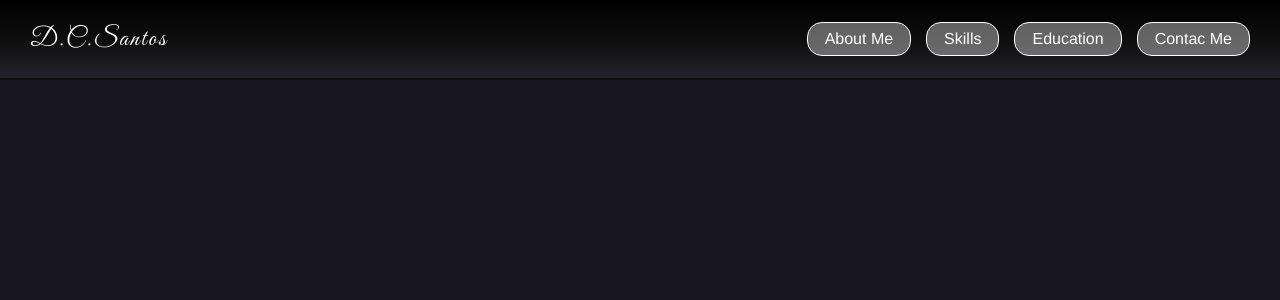
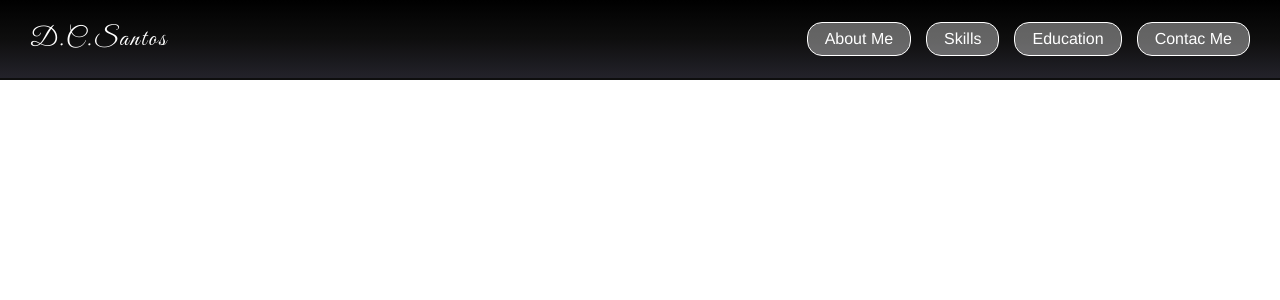
Before and after one commit to DeivisonCs/my-site, a React (Create React App) app: page / in a window 1280 px wide. Shown: the top 300 px of the page. Built offline with nearby package versions, Linux system fonts and the light colour scheme.

Commit message:
name container start

```diff
--- /dev/null
+++ b/src/components/MainNameSection/index.jsx
@@ -0,0 +1,12 @@
+import React from "react";
+import {NameContainer} from "./styles";
+
+const MyNameSection = () => {
+    return(
+        <NameContainer>
+
+        </NameContainer>
+    )
+}
+
+export {MyNameSection};
--- /dev/null
+++ b/src/components/MainNameSection/styles.js
@@ -0,0 +1,6 @@
+import styled from "styled-components";
+
+export const NameContainer = styled.div`
+    background-color: #fff;
+    height: 800px;
+`
--- a/src/home/App.js
+++ b/src/home/App.js
@@ -1,10 +1,12 @@
 
 import {Header} from "../components/Header"
+import {MyNameSection} from "../components/MainNameSection"
 
 function App() {
     return (
     <>
         <Header name="D.C.Santos"/>
+        <MyNameSection/>
     </>
     );
 }
```
